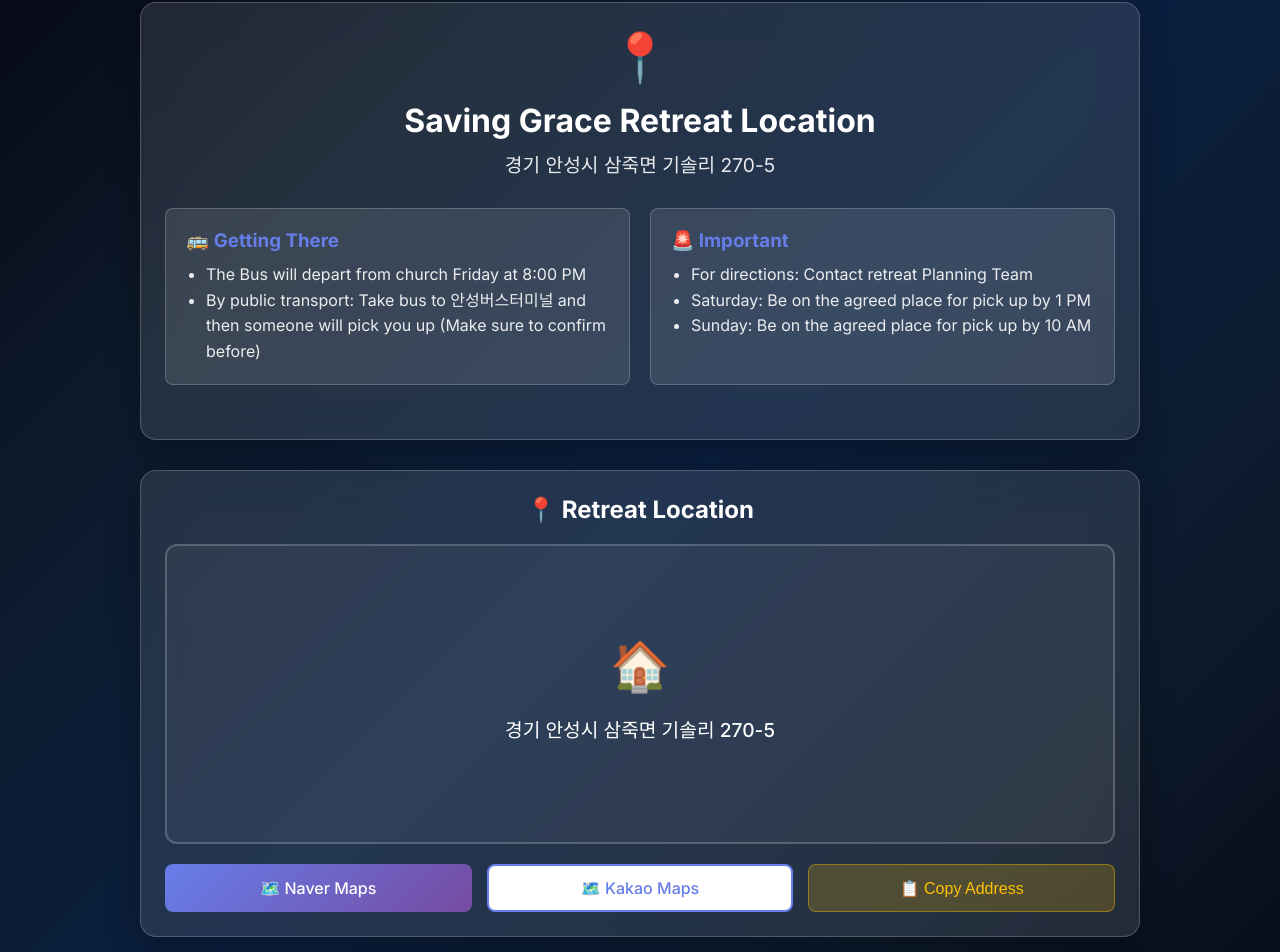
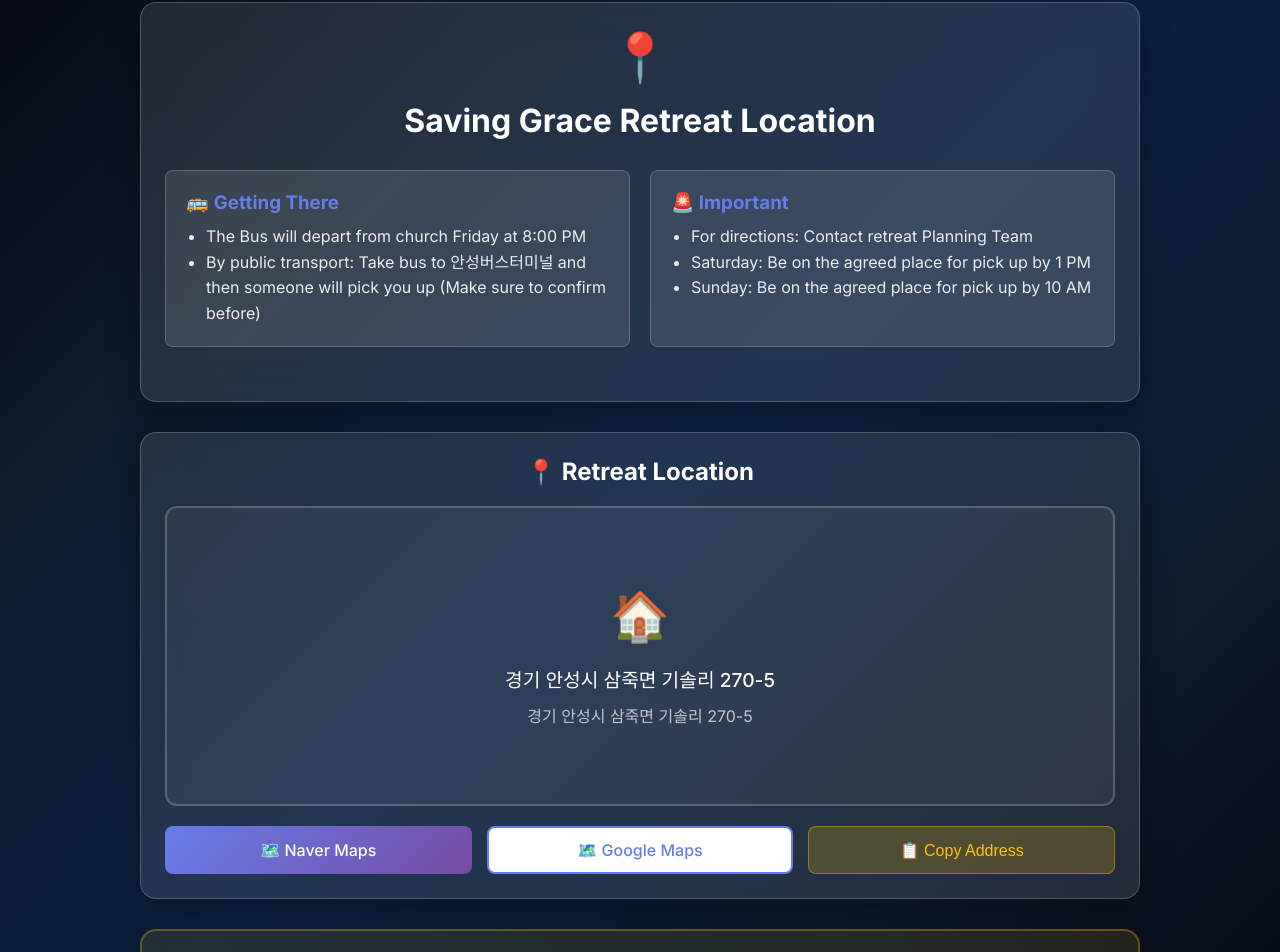
Before and after one commit to luth3rmilla/sgretreat, a React (Create React App) app: page /location in a window 1280 px wide. Shown: the part 168-1120 px from the top of the page. Built offline with nearby package versions, Linux system fonts and the light colour scheme.

Commit message:
Removing unecessary info

```diff
--- a/src/components/LocationPage.js
+++ b/src/components/LocationPage.js
@@ -50,7 +50,6 @@ const LocationPage = () => {
                 color: 'rgba(255, 255, 255, 0.9)',
                 marginBottom: '20px'
               }}>
-                {address}
               </p>
             </div>
 
@@ -152,6 +151,7 @@ const LocationPage = () => {
                 color: 'rgba(255, 255, 255, 0.7)',
                 textAlign: 'center'
               }}>
+                경기 안성시 삼죽면 기솔리 270-5
               </div>
             </div>
 
@@ -172,13 +172,13 @@ const LocationPage = () => {
                 🗺️ Naver Maps
               </a>
               <a
-                href={`https://map.kakao.com/link/search/${encodeURIComponent(address)}`}
+                href={`https://maps.google.com/search/${encodeURIComponent(address)}`}
                 target="_blank"
                 rel="noopener noreferrer"
                 className="btn btn-secondary"
                 style={{ textDecoration: 'none' }}
               >
-                🗺️ Kakao Maps
+                🗺️ Google Maps
               </a>
               <button
                 onClick={copyAddress}
```
